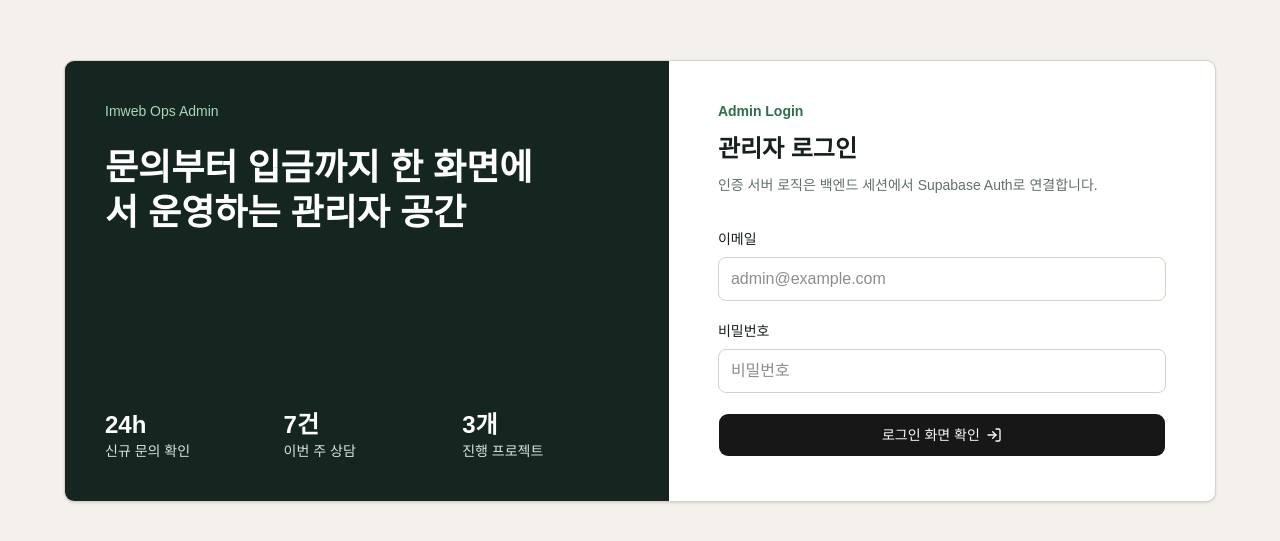
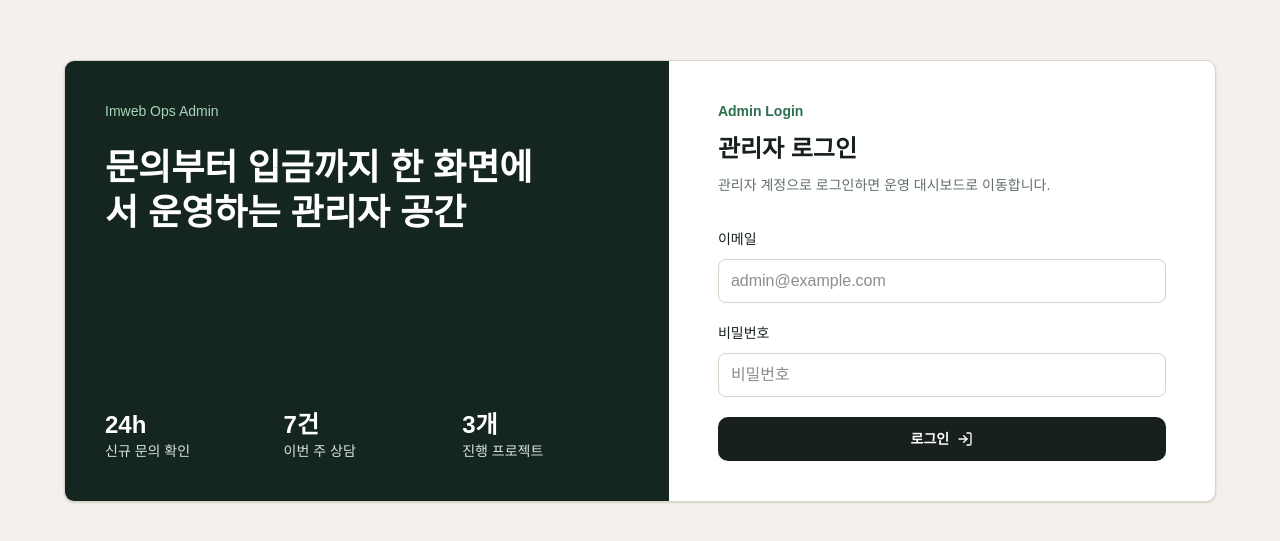
Before and after one commit to sonprogrammer/connecting-space, a Next.js app: page /admin/login in a window 1280 px wide. Shown: the part 119-660 px from the top of the page. Built offline with nearby package versions, Linux system fonts and the light colour scheme.

Commit message:
fix: 관리자 로그인 UI API 연결

```diff
--- /dev/null
+++ b/src/features/admin-login/model/admin-login.ts
@@ -0,0 +1,87 @@
+import type { AdminLoginInput } from "@/features/admin-auth/schemas/admin-login.schema";
+import type { ApiResponse } from "@/shared/types/api";
+
+type AdminLoginResponse = {
+  user: {
+    id: string;
+    email?: string;
+  };
+};
+
+export type AdminLoginFetcher = (
+  url: string,
+  init?: RequestInit,
+) => Promise<Response>;
+
+export type AdminLoginResult =
+  | { ok: true }
+  | { ok: false; message: string };
+
+export async function requestAdminLogin(
+  input: AdminLoginInput,
+  fetcher: AdminLoginFetcher = fetch,
+): Promise<AdminLoginResult> {
+  try {
+    const response = await fetcher("/api/auth/login", {
+      method: "POST",
+      headers: {
+        Accept: "application/json",
+        "Content-Type": "application/json",
+      },
+      body: JSON.stringify(input),
+    });
+    const result = (await response.json()) as ApiResponse<AdminLoginResponse>;
+
+    if (response.ok && !("error" in result)) {
+      return { ok: true };
+    }
+
+    if ("error" in result) {
+      if (result.error.code === "LOGIN_FAILED") {
+        return {
+          ok: false,
+          message: "이메일 또는 비밀번호가 올바르지 않습니다.",
+        };
+      }
+
+      if (result.error.code === "VALIDATION_ERROR") {
+        return {
+          ok: false,
+          message: "이메일 형식과 8자 이상의 비밀번호를 확인해 주세요.",
+        };
+      }
+
+      if (result.error.code === "ADMIN_AUTH_REQUIRED") {
+        return {
+          ok: false,
+          message: "관리자 권한이 있는 계정으로 로그인해 주세요.",
+        };
+      }
+    }
+
+    return {
+      ok: false,
+      message: "로그인하지 못했습니다. 잠시 후 다시 시도해 주세요.",
+    };
+  } catch {
+    return {
+      ok: false,
+      message:
+        "로그인 중 네트워크 문제가 발생했습니다. 잠시 후 다시 시도해 주세요.",
+    };
+  }
+}
+
+export async function submitAdminLogin(
+  input: AdminLoginInput,
+  navigate: (destination: string) => void,
+  fetcher: AdminLoginFetcher = fetch,
+): Promise<AdminLoginResult> {
+  const result = await requestAdminLogin(input, fetcher);
+
+  if (result.ok) {
+    navigate("/admin");
+  }
+
+  return result;
+}
--- /dev/null
+++ b/src/features/admin-login/ui/admin-login-form-view.tsx
@@ -0,0 +1,97 @@
+import type { FormEventHandler } from "react";
+import { AlertCircle, Loader2, LogIn } from "lucide-react";
+
+export type AdminLoginFormViewProps = {
+  email: string;
+  password: string;
+  onEmailChange: (value: string) => void;
+  onPasswordChange: (value: string) => void;
+  onSubmit: FormEventHandler<HTMLFormElement>;
+  isSubmitting: boolean;
+  errorMessage: string | null;
+};
+
+export function AdminLoginFormView({
+  email,
+  password,
+  onEmailChange,
+  onPasswordChange,
+  onSubmit,
+  isSubmitting,
+  errorMessage,
+}: AdminLoginFormViewProps) {
+  return (
+    <section className="p-8 sm:p-10">
+      <div className="mx-auto max-w-md">
+        <p className="text-sm font-semibold text-[#2e6f4f]">Admin Login</p>
+        <h2 className="mt-3 text-2xl font-semibold">관리자 로그인</h2>
+        <p className="mt-2 text-sm leading-6 text-[#617068]">
+          관리자 계정으로 로그인하면 운영 대시보드로 이동합니다.
+        </p>
+
+        <form className="mt-8 space-y-5" method="post" onSubmit={onSubmit}>
+          <label className="block text-sm font-medium" htmlFor="admin-email">
+            이메일
+          </label>
+          <input
+            id="admin-email"
+            className="-mt-3 h-11 w-full rounded-md border border-[#d8d1c6] bg-white px-3 text-base outline-none transition focus:border-[#2e6f4f] focus:ring-3 focus:ring-[#2e6f4f]/15 disabled:cursor-not-allowed disabled:bg-[#f0f2ee]"
+            name="email"
+            placeholder="admin@example.com"
+            type="email"
+            autoComplete="email"
+            value={email}
+            onChange={(event) => onEmailChange(event.target.value)}
+            disabled={isSubmitting}
+            required
+          />
+
+          <label className="block text-sm font-medium" htmlFor="admin-password">
+            비밀번호
+          </label>
+          <input
+            id="admin-password"
+            className="-mt-3 h-11 w-full rounded-md border border-[#d8d1c6] bg-white px-3 text-base outline-none transition focus:border-[#2e6f4f] focus:ring-3 focus:ring-[#2e6f4f]/15 disabled:cursor-not-allowed disabled:bg-[#f0f2ee]"
+            name="password"
+            placeholder="비밀번호"
+            type="password"
+            autoComplete="current-password"
+            value={password}
+            onChange={(event) => onPasswordChange(event.target.value)}
+            disabled={isSubmitting}
+            minLength={8}
+            required
+          />
+
+          {errorMessage ? (
+            <div
+              role="alert"
+              className="flex gap-2 rounded-md bg-[#fff1ee] p-3 text-sm leading-6 text-[#912018]"
+            >
+              <AlertCircle aria-hidden className="mt-0.5 size-4 shrink-0" />
+              {errorMessage}
+            </div>
+          ) : null}
+
+          <button
+            className="inline-flex h-11 w-full items-center justify-center gap-2 rounded-lg bg-[#17201a] px-4 text-sm font-semibold text-white transition hover:bg-[#2b3931] focus-visible:outline-2 focus-visible:outline-offset-2 focus-visible:outline-[#2e6f4f] disabled:cursor-not-allowed disabled:opacity-50"
+            type="submit"
+            disabled={isSubmitting}
+          >
+            {isSubmitting ? (
+              <>
+                로그인 중
+                <Loader2 aria-hidden className="size-4 animate-spin" />
+              </>
+            ) : (
+              <>
+                로그인
+                <LogIn aria-hidden className="size-4" />
+              </>
+            )}
+          </button>
+        </form>
+      </div>
+    </section>
+  );
+}
--- a/src/features/admin-login/ui/admin-login-form.tsx
+++ b/src/features/admin-login/ui/admin-login-form.tsx
@@ -1,42 +1,50 @@
-import { LogIn } from "lucide-react";
+"use client";
 
-import { Button } from "@/shared/ui/button";
+import type { FormEvent } from "react";
+import { useState } from "react";
+import { useRouter } from "next/navigation";
+
+import { submitAdminLogin } from "../model/admin-login";
+import { AdminLoginFormView } from "./admin-login-form-view";
 
 export function AdminLoginForm() {
+  const router = useRouter();
+  const [email, setEmail] = useState("");
+  const [password, setPassword] = useState("");
+  const [isSubmitting, setIsSubmitting] = useState(false);
+  const [errorMessage, setErrorMessage] = useState<string | null>(null);
+
+  async function handleSubmit(event: FormEvent<HTMLFormElement>) {
+    event.preventDefault();
+
+    if (isSubmitting) {
+      return;
+    }
+
+    setIsSubmitting(true);
+    setErrorMessage(null);
+
+    const result = await submitAdminLogin(
+      { email, password },
+      (destination) => router.replace(destination),
+    );
+
+    if (!result.ok) {
+      setErrorMessage(result.message);
+      setIsSubmitting(false);
+      return;
+    }
+  }
+
   return (
-    <section className="p-8 sm:p-10">
-      <div className="mx-auto max-w-md">
-        <p className="text-sm font-semibold text-[#2e6f4f]">Admin Login</p>
-        <h2 className="mt-3 text-2xl font-semibold">관리자 로그인</h2>
-        <p className="mt-2 text-sm leading-6 text-[#617068]">
-          인증 서버 로직은 백엔드 세션에서 Supabase Auth로 연결합니다.
-        </p>
-
-        <form className="mt-8 space-y-5" action="/admin">
-          <label className="block text-sm font-medium">
-            이메일
-            <input
-              className="mt-2 h-11 w-full rounded-md border border-[#d8d1c6] bg-white px-3 text-base outline-none transition focus:border-[#2e6f4f] focus:ring-3 focus:ring-[#2e6f4f]/15"
-              name="email"
-              placeholder="admin@example.com"
-              type="email"
-            />
-          </label>
-          <label className="block text-sm font-medium">
-            비밀번호
-            <input
-              className="mt-2 h-11 w-full rounded-md border border-[#d8d1c6] bg-white px-3 text-base outline-none transition focus:border-[#2e6f4f] focus:ring-3 focus:ring-[#2e6f4f]/15"
-              name="password"
-              placeholder="비밀번호"
-              type="password"
-            />
-          </label>
-          <Button className="h-11 w-full" type="submit">
-            로그인 화면 확인
-            <LogIn aria-hidden className="size-4" />
-          </Button>
-        </form>
-      </div>
-    </section>
+    <AdminLoginFormView
+      email={email}
+      password={password}
+      onEmailChange={setEmail}
+      onPasswordChange={setPassword}
+      onSubmit={handleSubmit}
+      isSubmitting={isSubmitting}
+      errorMessage={errorMessage}
+    />
   );
 }
```
Also changed, not shown: 2 other files (tests, documents, lock files or other folders).
